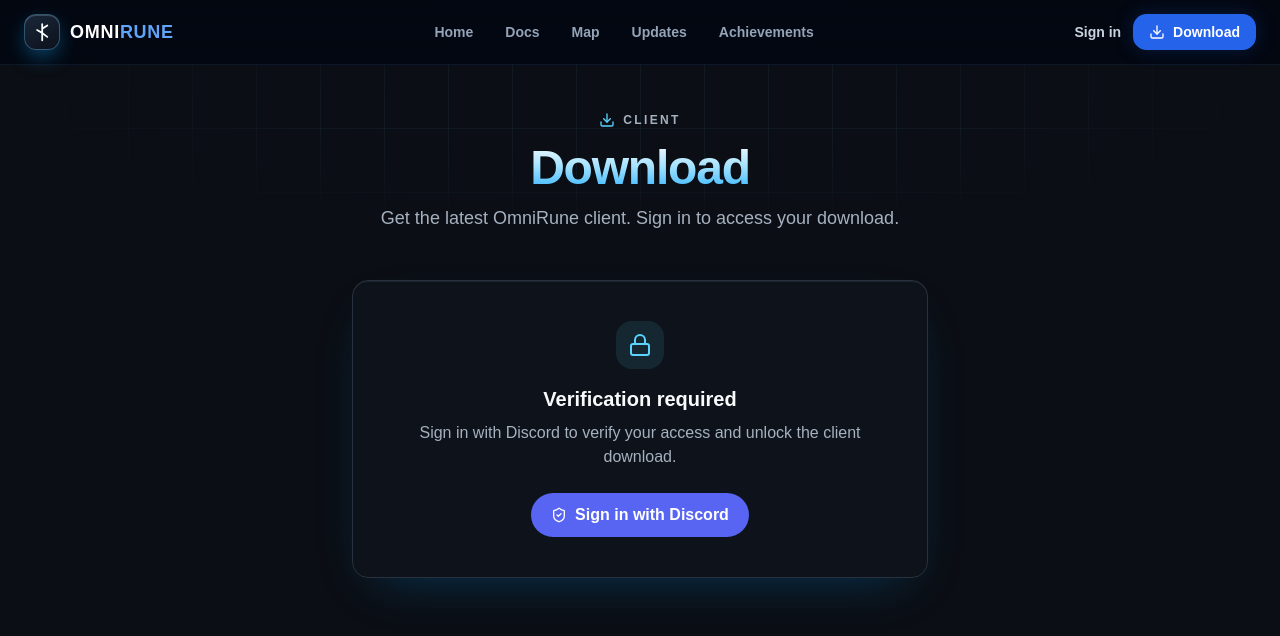
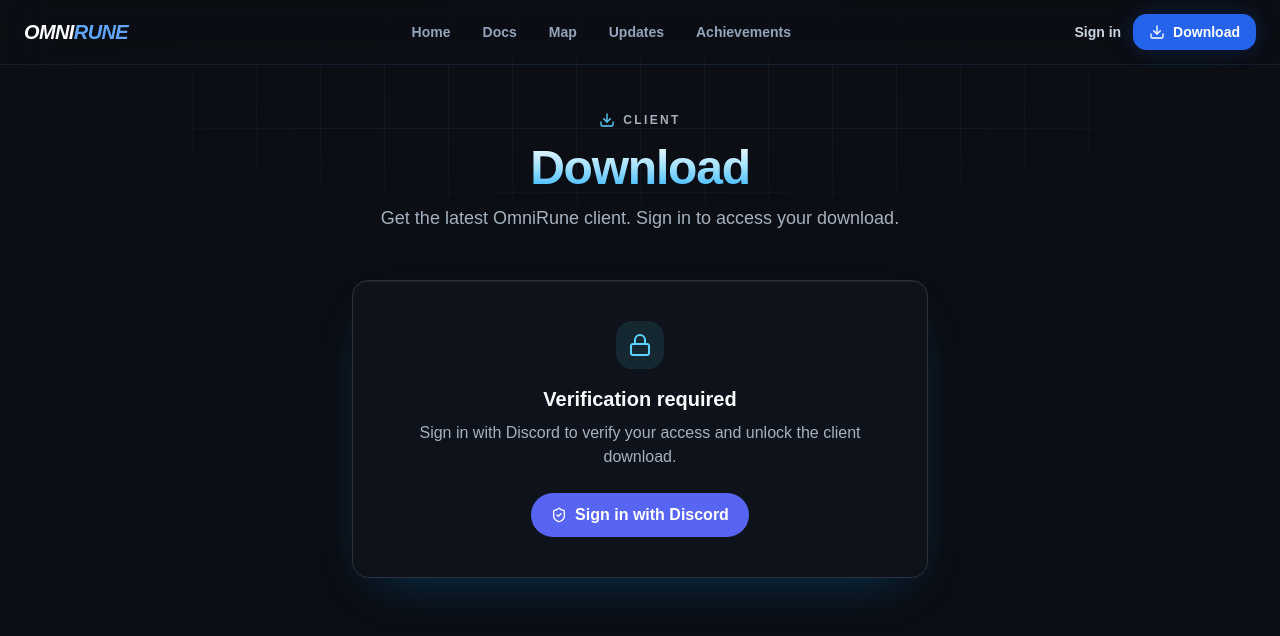
Before and after one commit to TheRealSGPlugins/GADL, a React (Vite) app: page /GADL/download in a window 1280 px wide. Shown: the top 636 px of the page. Built offline with nearby package versions, Linux system fonts and the light colour scheme.

Commit message:
Remove small navbar icon and use clean OmniRune wordmark

```diff
--- a/src/components/Navbar.jsx
+++ b/src/components/Navbar.jsx
@@ -2,7 +2,6 @@ import { Link, useLocation } from "react-router-dom";
 import { useAuth } from "@/lib/AuthContext";
 import { Download, LogOut, Menu, X } from "lucide-react";
 import { useState } from "react";
-import BrandMark from "@/components/BrandMark";
 
 export default function Navbar() {
   const location = useLocation();
@@ -21,11 +20,10 @@ export default function Navbar() {
     path === "/" ? location.pathname === "/" : location.pathname.startsWith(path);
 
   return (
-    <nav className="fixed inset-x-0 top-0 z-50 border-b border-blue-400/10 bg-[#030711]/90 backdrop-blur-xl">
+    <nav className="fixed inset-x-0 top-0 z-50 border-b border-blue-400/10 bg-[#030711]/92 backdrop-blur-xl">
       <div className="mx-auto flex h-16 max-w-7xl items-center justify-between px-5 md:px-6">
-        <Link to="/" className="group flex items-center gap-2.5">
-          <BrandMark className="h-9 w-9" />
-          <span className="font-heading text-lg font-black tracking-[0.04em] text-white">
+        <Link to="/" className="group flex items-center">
+          <span className="font-heading text-xl font-black italic tracking-[-0.03em] text-white transition group-hover:text-blue-100">
             OMNI<span className="text-blue-400">RUNE</span>
           </span>
         </Link>
```
